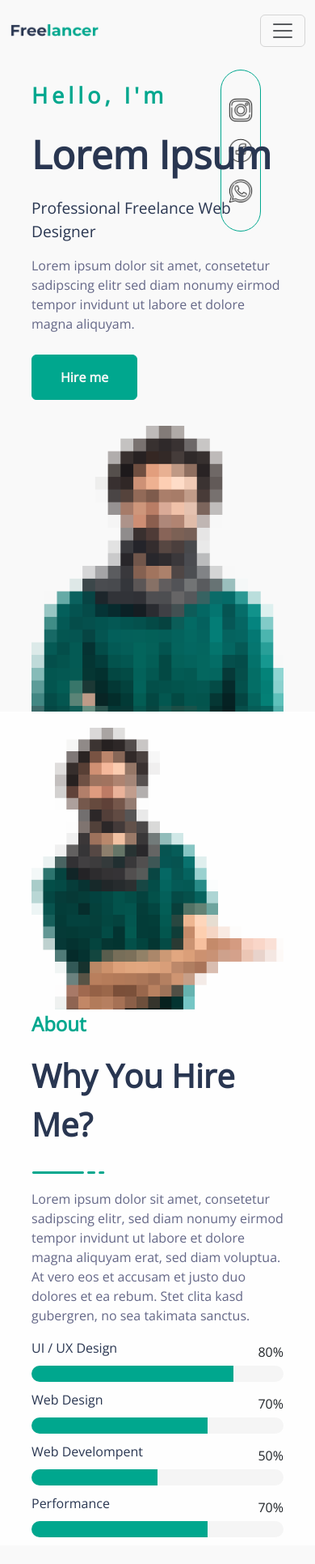
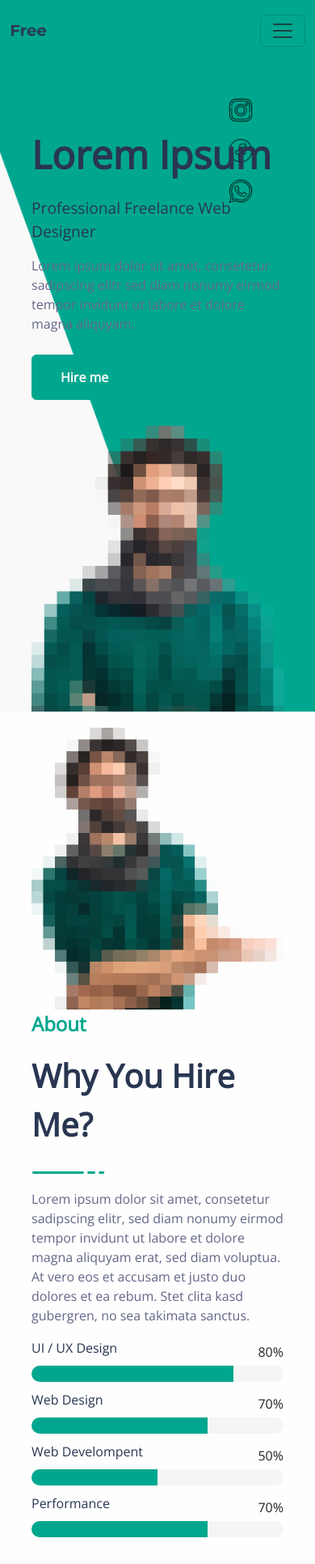
Before and after one commit to AntonioCC147/Designer-Website-1, a React (Create React App) app in the folder frontend/: page / in a window 390 px wide. Shown: the top 1932 px of the page at 81% size. Built offline with nearby package versions, Linux system fonts and the light colour scheme.

Commit message:
More responsivenes

```diff
--- a/frontend/src/components/About/About.css
+++ b/frontend/src/components/About/About.css
@@ -1,7 +1,5 @@
 .containerAbout {
-    padding: 5% 10% 0% 10%;
-
-    min-height: 100vh;
+    padding: 5% 10% 5% 10%;
 
     background: transparent;
     background-color: #FEFEFE;
--- a/frontend/src/components/Contact/Contact.css
+++ b/frontend/src/components/Contact/Contact.css
@@ -1,7 +1,5 @@
 .containerContact {
-    padding: 5% 10% 0% 10%;
-
-    min-height: calc(100vh - 75px);
+    padding: 5% 10% 2% 10%;
 
     background: transparent;
     background-color: #00A78E;
@@ -73,6 +71,12 @@ a {
     text-decoration: none !important;
 }
 
+@media only screen and (max-width: 900px) {
+    .title2Contact {
+        margin-bottom: 0px;
+    }
+}
+
 @media only screen and (max-width: 600px) {
     .title3Contact{
         font-size: 2rem;
--- a/frontend/src/components/Main/Main.css
+++ b/frontend/src/components/Main/Main.css
@@ -1,10 +1,6 @@
 .containerMain {
-    padding: 0% 10% 0% 10%;
-
-    min-height: 100vh;
-
-    background: transparent;
-    background-image: url("../../assets/images/BackgroundMain.png");
+    padding: 0 10%;
+    background: transparent url("../../assets/images/BackgroundMain.png") no-repeat center/cover;
 }
 
 .imageContainerWrapper {
--- a/frontend/src/components/Portofolio/Portofolio.css
+++ b/frontend/src/components/Portofolio/Portofolio.css
@@ -1,29 +1,8 @@
 .containerPortofolio {
-    padding: 5% 10% 0% 10%;
-
-    min-height: 100vh;
+    padding: 5% 10% 5% 10%;
 
     background: transparent;
     background-color: #FFFFFF;
-}
-
-.buttonPortofolio {
-    position: absolute;
-    margin-left: 70%;
-
-    padding: 15px 35px 15px 35px !important;
-
-    font-size: 1rem !important;
-    font-weight: 600 !important;
-
-    color: #F9F9F9 !important;
-    border-color: #00A78E !important;
-    background-color: #00A78E !important;
-}
-
-.buttonPortofolio:hover {
-    border-color: #02c4a7 !important;
-    background-color: #02c4a7 !important;
 }
 
 .title1Portofolio {
--- a/frontend/src/components/Portofolio/Portofolio.js
+++ b/frontend/src/components/Portofolio/Portofolio.js
@@ -1,5 +1,4 @@
 import Carousel from "react-multi-carousel";
-import Button from 'react-bootstrap/Button';
 
 import Line from '../../assets/icons/Line.png';
 import Project from '../../assets/images/Project.jpg'
@@ -29,7 +28,6 @@ export default function Portofolio() {
 
     return (
         <div className="containerPortofolio" id="portofolio">
-            <Button className="buttonPortofolio">All Works</Button>
             <p className="title1Portofolio">Portofolio</p>
             <p className="title2Portofolio">Latest Projects</p>
             <img src={Line} alt="Line"/>
--- a/frontend/src/components/Pricing/Pricing.css
+++ b/frontend/src/components/Pricing/Pricing.css
@@ -2,8 +2,6 @@
     position: relative;
 
     padding: 5% 10% 5% 10%;
-
-    min-height: 100vh;
 
     background: transparent;
     background-color: #F8F8F8;
--- a/frontend/src/components/Services/Services.css
+++ b/frontend/src/components/Services/Services.css
@@ -1,7 +1,5 @@
 .containerServices {
     padding: 5% 10% 5% 10%;
-
-    min-height: calc(100vh - 75px);
 
     background: transparent;
     background-color: #F9F9F9;
```
